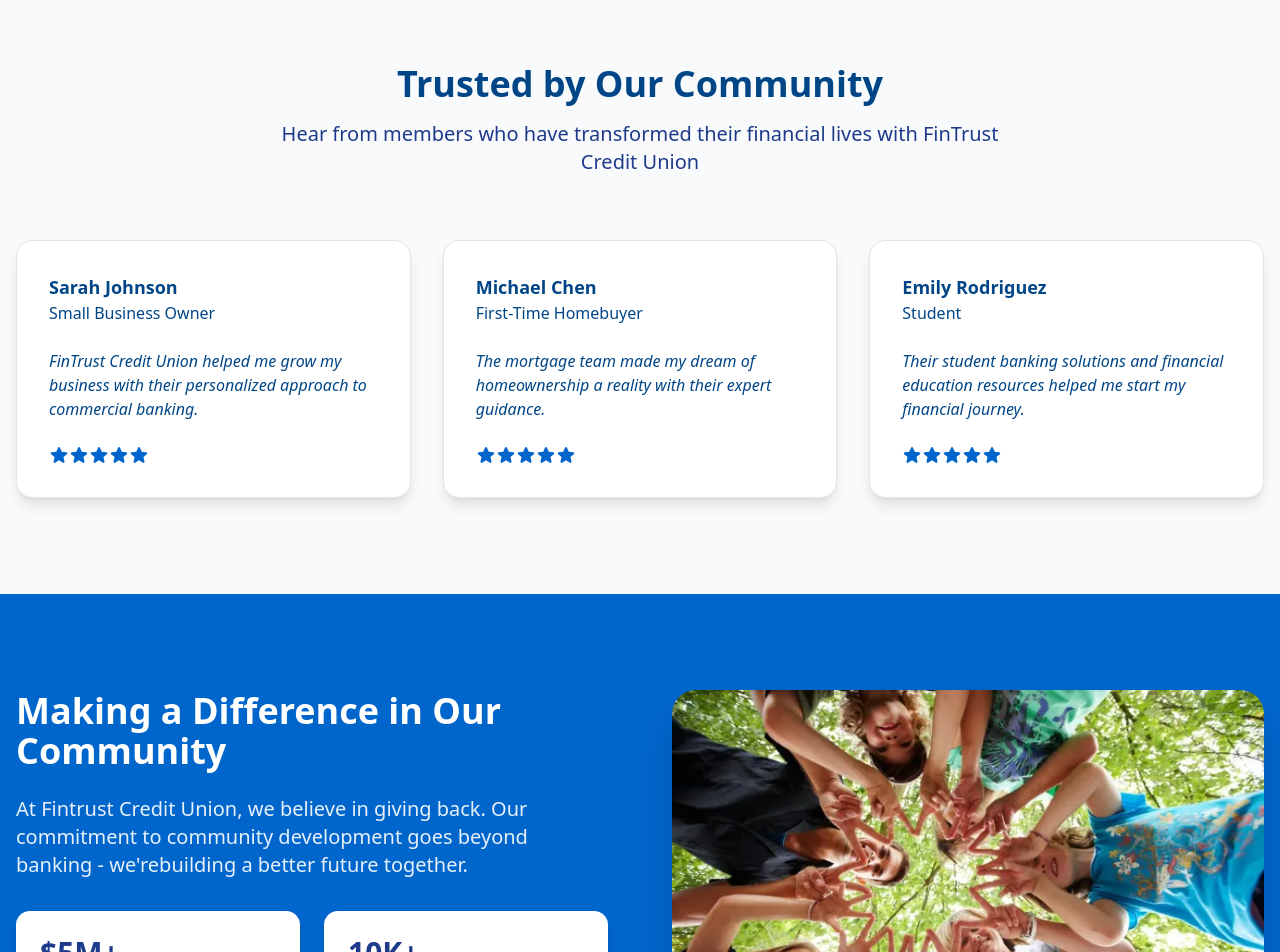
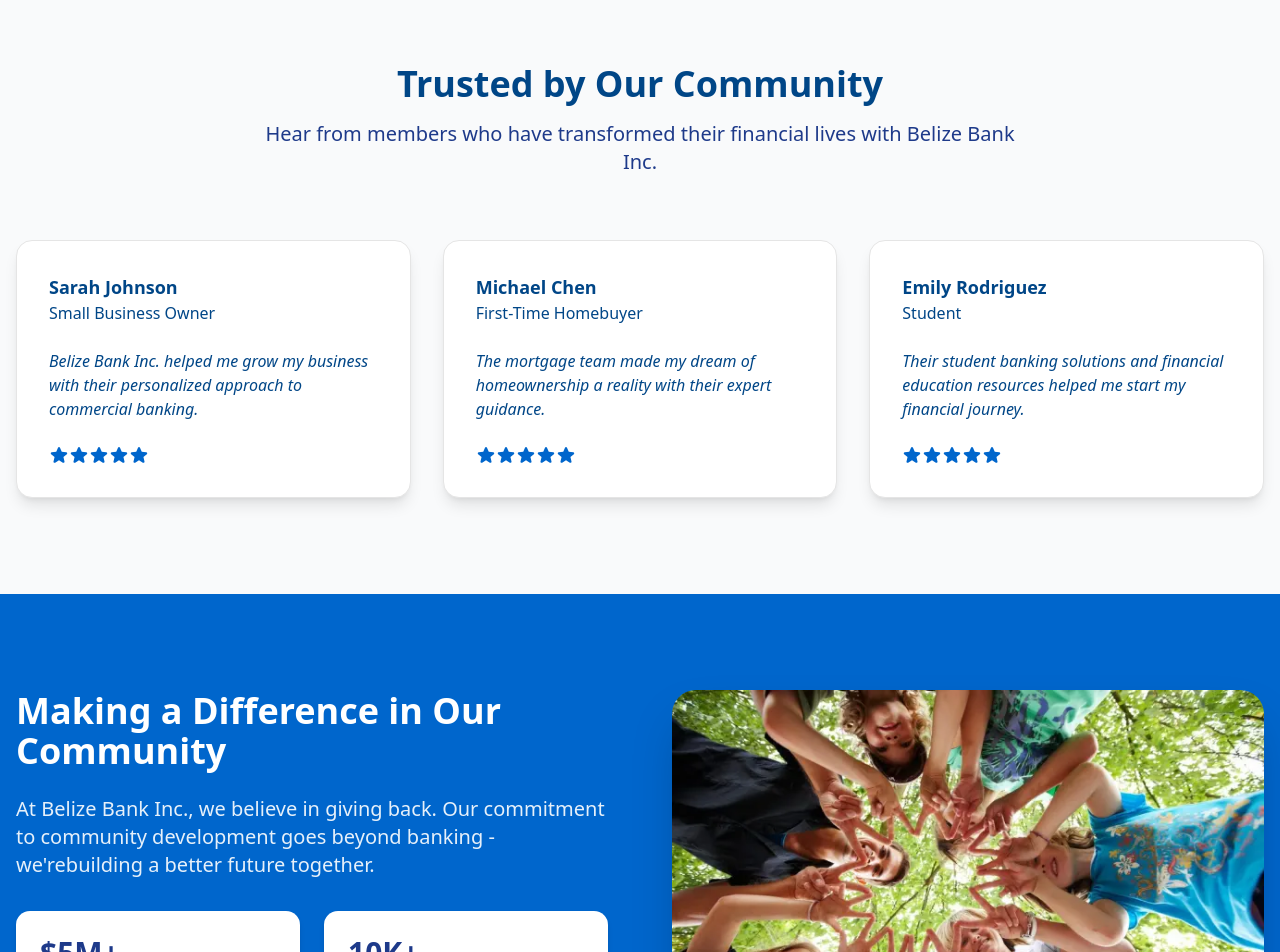
Before and after one commit to signordemola/belize-app, a Next.js app: page / in a window 1280 px wide. Shown: the part 2000-2952 px from the top of the page. Built offline with nearby package versions, Linux system fonts and the light colour scheme.

Commit message:
Customer dashboard partial functionality and color scheme changed fixed fintrust removed

```diff
--- a/actions/transfer.ts
+++ b/actions/transfer.ts
@@ -103,7 +103,7 @@
           status: "COMPLETED",
           date: currentDate,
           recipientAccount: toAccount.accountNumber,
-          recipientBank: "FinTrust",
+          recipientBank: "Belize Bank Inc.",
           pinVerified: true,
           category: "Transfer",
           isFraudSuspected: false,
@@ -147,7 +147,7 @@
   }
 };
 
-export const transferToFinTrustUser = async ({
+export const transferToBelizeUser = async ({
   fromAccountId,
   recipientEmail,
   amount,
@@ -268,15 +268,15 @@
           userId: user.id,
           accountId: fromAccountId,
           amount,
-          type: "TRANSFER_FINTRUST",
-          description: `Transfer to FinTrust user ${recipientEmail}: ${
-            reference || "FinTrust transfer"
+          type: "TRANSFER_BELIZE",
+          description: `Transfer to Belize user ${recipientEmail}: ${
+            reference || "Belize transfer"
           }`,
           reference: reference || null,
           status: "COMPLETED",
           date: currentDate,
           recipientAccount: recipientAccount.accountNumber,
-          recipientBank: "FinTrust",
+          recipientBank: "Belize Bank Inc.",
           pinVerified: true,
           category: "Transfer",
           isFraudSuspected: false,
@@ -291,7 +291,7 @@
           amount,
           type: "DEPOSIT",
           description: `Transfer from ${fromAccount.type} account: ${
-            reference || "FinTrust transfer"
+            reference || "Belize transfer"
           }`,
           reference: reference || null,
           status: "COMPLETED",
--- a/components/auth/auth-header.tsx
+++ b/components/auth/auth-header.tsx
@@ -19,7 +19,7 @@
         <Link href="/" className="flex items-center">
           {/* <Image
             src="/images/logo.png"
-            alt="FinTrust Credit Union Logo"
+            alt="Belize Bank Inc. Logo"
             width={30}
             height={30}
             className="rounded-full"
--- a/components/header.tsx
+++ b/components/header.tsx
@@ -30,7 +30,7 @@
           >
             {/* <Image
             src="/images/logo.png"
-            alt="FinTrust Credit Union Logo"
+            alt="Belize Bank Inc. Logo"
             width={30}
             height={30}
             className="rounded-full"
@@ -119,7 +119,7 @@
                 className="rounded-full"
               />
               <span className="text-primary-600 text-xl font-bold uppercase -ml-1 font-sans">
-                Fintrustcu
+                Belizebankinc
               </span>
             </Link>
             <button
--- a/components/home-page/community-impact-section.tsx
+++ b/components/home-page/community-impact-section.tsx
@@ -11,7 +11,7 @@
               Making a Difference in Our Community
             </h2>
             <p className="text-xl mb-8 text-white/90">
-              At Fintrust Credit Union, we believe in giving back. Our
+              At Belize Bank Inc., we believe in giving back. Our
               commitment to community development goes beyond banking -
               {" we're"}
               building a better future together.
--- a/components/home-page/testimonials-section.tsx
+++ b/components/home-page/testimonials-section.tsx
@@ -8,7 +8,7 @@
           </h2>
           <p className="text-xl text-primary-900">
             Hear from members who have transformed their financial lives with
-            FinTrust Credit Union
+            Belize Bank Inc.
           </p>
         </div>
         <div className="grid grid-cols-1 md:grid-cols-3 gap-8">
@@ -22,7 +22,7 @@
               </div>
             </div>
             <p className="text-primary-800 italic">
-              FinTrust Credit Union helped me grow my business with their
+              Belize Bank Inc. helped me grow my business with their
               personalized approach to commercial banking.
             </p>
             <div className="mt-6 flex">
--- a/components/quick-actions-modal/statements.tsx
+++ b/components/quick-actions-modal/statements.tsx
@@ -21,8 +21,8 @@
             <div className="mb-6 p-4 bg-yellow-50 border border-yellow-200 rounded-xl">
               <p className="text-sm text-yellow-800">
                 Statements are available from March 2024 onwards. For older
-                statements, please contact our support team at 1-800-FINTRUST or
-                email support@fintrustcu.com
+                statements, please contact our support team at 1-800-BELIZE or
+                email support@belizebank.com
               </p>
             </div>
             <form className="space-y-6">
--- a/components/transaction-form/belize-user.tsx
+++ b/components/transaction-form/belize-user.tsx
@@ -13,7 +13,7 @@
 import { Input } from "@/components/ui/input";
 import { Button } from "@/components/ui/button";
 import { Alert, AlertDescription } from "@/components/ui/alert";
-import { transferToFinTrustUser } from "@/actions/transfer";
+import { transferToBelizeUser } from "@/actions/transfer";
 
 interface FormData {
   fromAccount: string;
@@ -112,7 +112,7 @@
 
     const values = form.getValues();
     startTransition(() => {
-      transferToFinTrustUser({
+      transferToBelizeUser({
         fromAccountId: values.fromAccount,
         recipientEmail: values.recipientEmail,
         amount: parseFloat(values.amount),
@@ -195,7 +195,7 @@
                   <p className="font-medium text-gray-900 mb-1">
                     Contact Support
                   </p>
-                  <p>📧 support@fintrustcu.com</p>
+                  <p>📧 support@belizebank.com</p>
                   <p>🕒 Monday - Friday: 8AM - 8PM EST</p>
                 </div>
                 <Button
--- a/components/transaction-form/international-form.tsx
+++ b/components/transaction-form/international-form.tsx
@@ -246,7 +246,7 @@
                   <p className="font-medium text-gray-900 mb-1">
                     Contact Support
                   </p>
-                  <p>📧 support@fintrustcu.com</p>
+                  <p>📧 support@belizebank.com</p>
                   <p>🕒 Monday - Friday: 8AM - 8PM EST</p>
                 </div>
                 <Button
--- a/components/transaction-form/usbank-form.tsx
+++ b/components/transaction-form/usbank-form.tsx
@@ -219,7 +219,7 @@
                   <p className="font-medium text-gray-900 mb-1">
                     Contact Support
                   </p>
-                  <p>📧 support@fintrustcu.com</p>
+                  <p>📧 support@belizebank.com</p>
                   <p>🕒 Monday - Friday: 8AM - 8PM EST</p>
                 </div>
                 <Button
```
